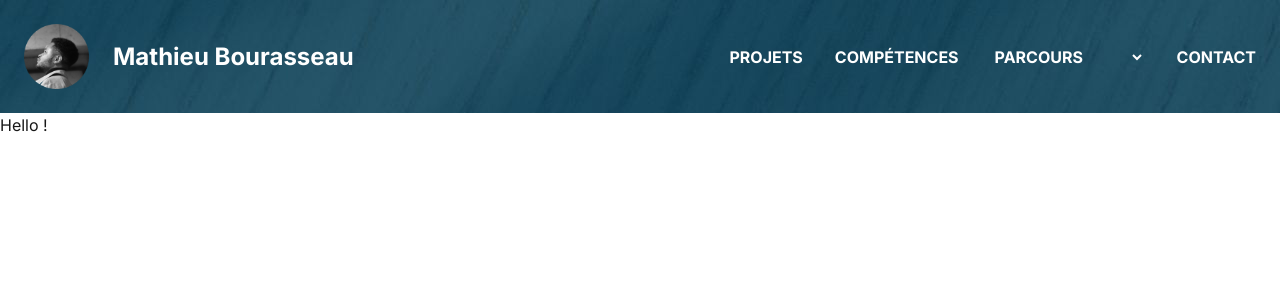
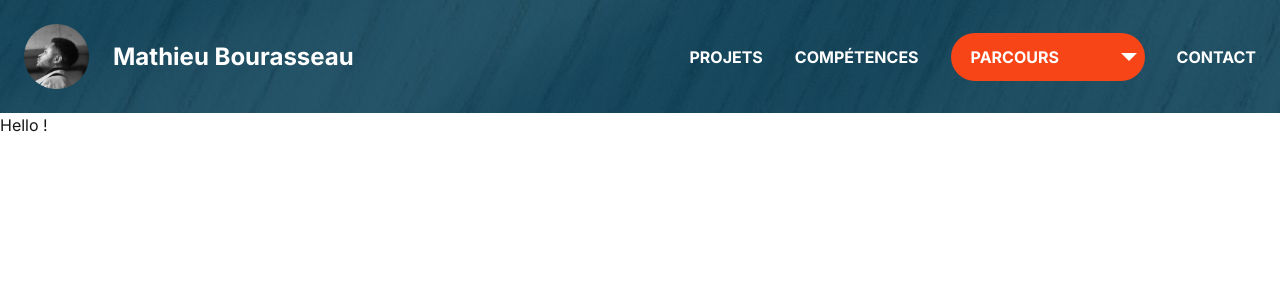
Before and after one commit to MathieuBourasseau/react-portfolio, a Next.js app: page / in a window 1280 px wide. Shown: the top 300 px of the page. Built offline with nearby package versions, Linux system fonts and the light colour scheme.

Commit message:
feat: select option style added

```diff
--- a/components/Navigation.tsx
+++ b/components/Navigation.tsx
@@ -9,6 +9,7 @@ import { FaComputer } from "react-icons/fa6";
 import { IoIosMail } from "react-icons/io";
 import { FaPlane } from "react-icons/fa";
 import { MdWork } from "react-icons/md";
+import { IoMdArrowDropdown } from "react-icons/io";
 
 
 interface blocLogo {
@@ -112,15 +113,18 @@ export default function Navigation() {
                         <div className="flex">
 
                             {link.options ? (
+                                <div className="relative flex items-center justify-between bg-[#f74518] rounded-full">
                                     <select
                                         defaultValue=""
-                                    className="text-base uppercase"
+                                        className="text-base uppercase appearance-none w-full py-3 pl-5 pr-10 cursor-pointer focus:outline-none"
                                     >
                                         <option value="" disabled hidden >{link.label}</option>
                                         {link.options.map((option, i) => (
-                                        <option value={option.label} >{option.label}</option>
+                                            <option value={option.label} className="bg-[#f74518]" >{option.label}</option>
                                         ))}
                                     </select>
+                                    <IoMdArrowDropdown className="absolute right-0 text-[32px] pointer-events-none"/>
+                                </div>
                             ) : (
                                 <Link
                                     key={index}
```
Lines whose indentation alone changed are shown as unchanged.
